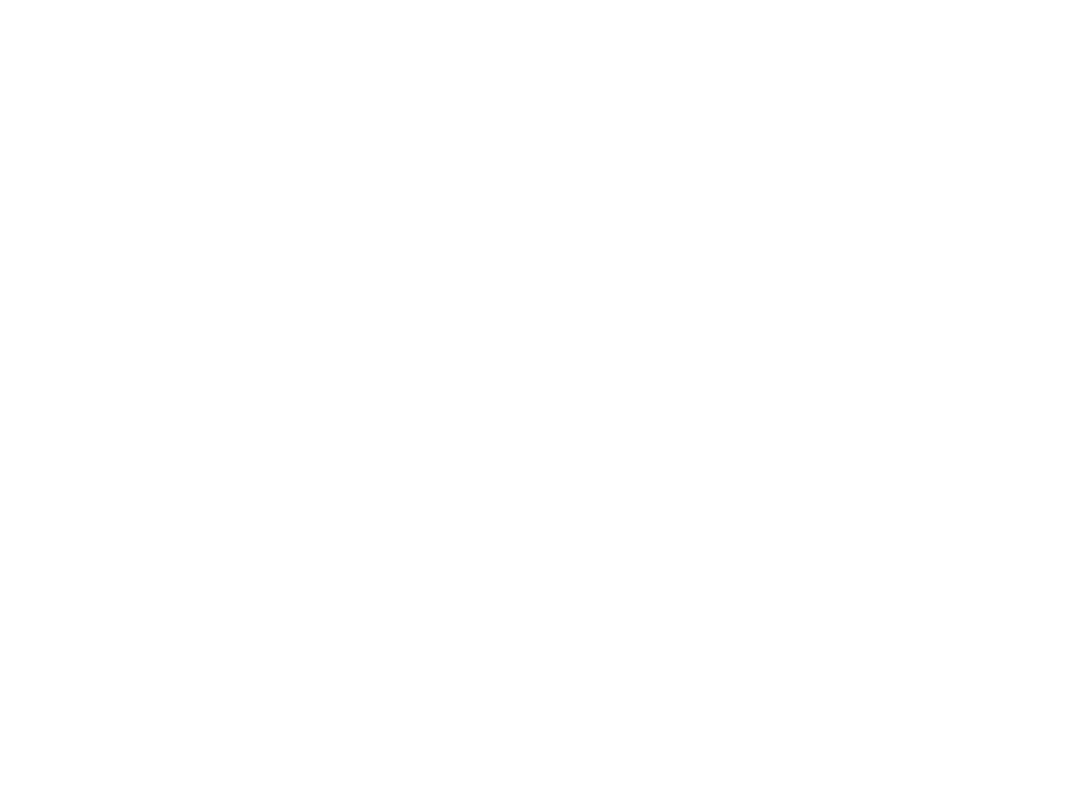
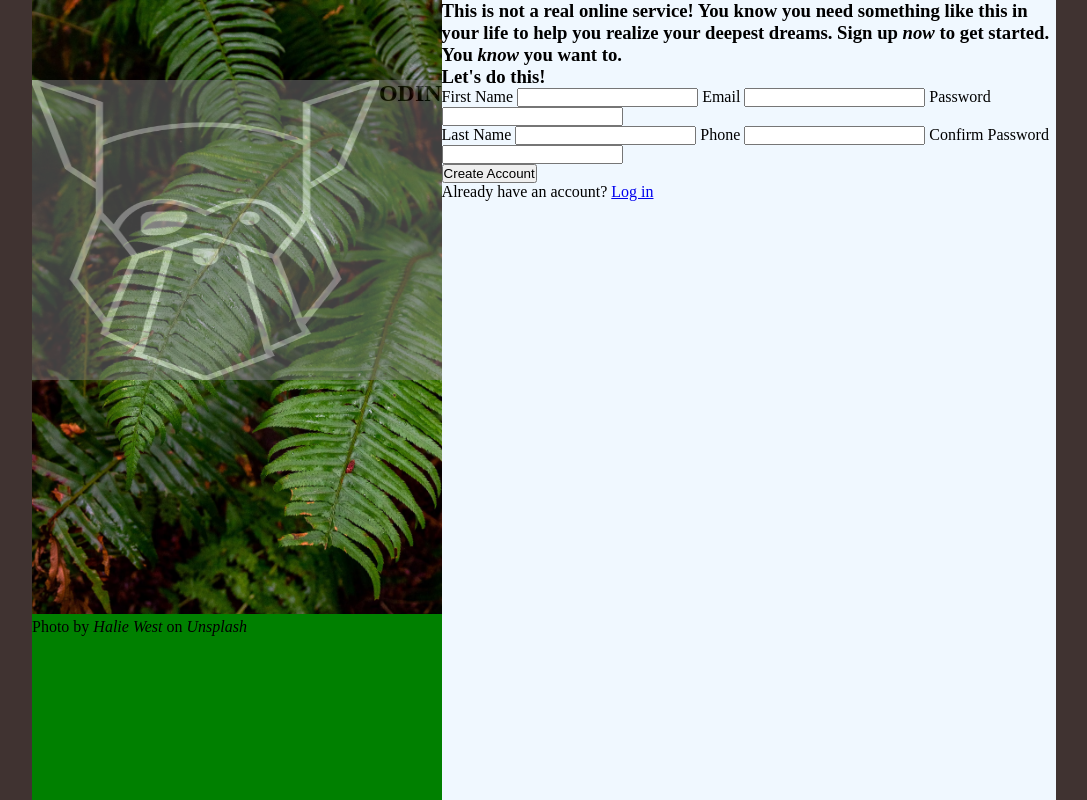
Before and after one commit to renzosayo/odin-signup-form, a plain HTML site: page index.html in a window 1280 px wide. Shown: the whole page, without its empty margins (96-1183 px from the left). Drawn offline with Linux system fonts and the light colour scheme.

Commit message:
Add complete form markup

```diff
--- a/index.html
+++ b/index.html
@@ -3,9 +3,54 @@
 <head>
     <meta charset="UTF-8">
     <meta name="viewport" content="width=device-width, initial-scale=1.0">
-    <title>Document</title>
+    <title>Odin Signup Form</title>
+    <link rel="stylesheet" href="styles.css">
 </head>
 <body>
+    <div class="left">
+        <img src="./images/background.png" alt="Picture of ferns" id="background">
+        <div class="odin-hero">
+            <img src="./images/odin-lined.png" alt="Logo of The Odin Project">
+            <h2 class="odin">ODIN</h2>
+        </div>
+        <footer class="credits">
+            Photo by <em class="underline">Halie West</em> on <em class="underline">Unsplash</em>
+        </footer>
+    </div>
+    <div class="right">
+        <div class="header">
+            <h3>This is not a real online service! You know you need something like this in your life to help you realize your deepest dreams. Sign up <em class="italic">now</em> to get started.</h3>
+            <h3>You <em class="italic">know</em> you want to.</h3>
+        </div>
+            <div class="main">
+            <h3>Let's do this!</h3>
+            <form id="signup-form">
+                <div class="form-left">
+                    <label for="first-name">First Name</label>
+                    <input type="text" name="first-name" id="first-name">
 
+                    <label for="email">Email</label>
+                    <input type="email" name="email" id="email">
+
+                    <label for="password">Password</label>
+                    <input type="password" name="password" id="password">
+                </div>
+                <div class="form-right">
+                    <label for="last-name">Last Name</label>
+                    <input type="text" name="last-name" id="last-name">
+
+                    <label for="phone">Phone</label>
+                    <input type="number" name="phone" id="phone">
+
+                    <label for="confirm-password">Confirm Password</label>
+                    <input type="password" name="confirm-pasword" id="confirm-password">
+                </div>
+            </form>
+        </div>
+        <div class="footer">
+            <button type="submit" form="signup-form">Create Account</button>
+            <p>Already have an account? <a href="#">Log in</a></p>
+        </div>
+    </div>
 </body>
 </html>
--- a/styles.css
+++ b/styles.css
@@ -0,0 +1,53 @@
+@font-face {
+    font-family: "Norse-Bold";
+    src:
+        url("./fonts/Norse-Bold.otf")
+        format("opentype");
+}
+
+* {
+    box-sizing: border-box;
+    margin: 0px;
+    padding: 0px;
+}
+
+:root {
+    display: flex;
+    justify-content: center;
+    align-items: center;
+    background-color: #403331;
+}
+
+body {
+    height: 100vh; width: 80%;
+    display: flex;
+}
+
+.left,
+.right {
+    position: relative;
+    height: 100%;
+}
+
+.left {
+    background-color: green;
+    width: 40%;
+}
+
+.right {
+    width: 60%;
+    background-color: aliceblue;
+}
+
+.left img {
+    width: 100%;
+}
+
+.odin-hero {
+    display: flex;
+    height: 300px; width: 100%;
+    background-color: grey;
+    opacity: .5;
+    position: absolute;
+    top: 10%;
+}
```
Also changed, not shown: fonts/Norse-Bold.otf (added), images/background.png (added), images/odin-lined.png (added).
